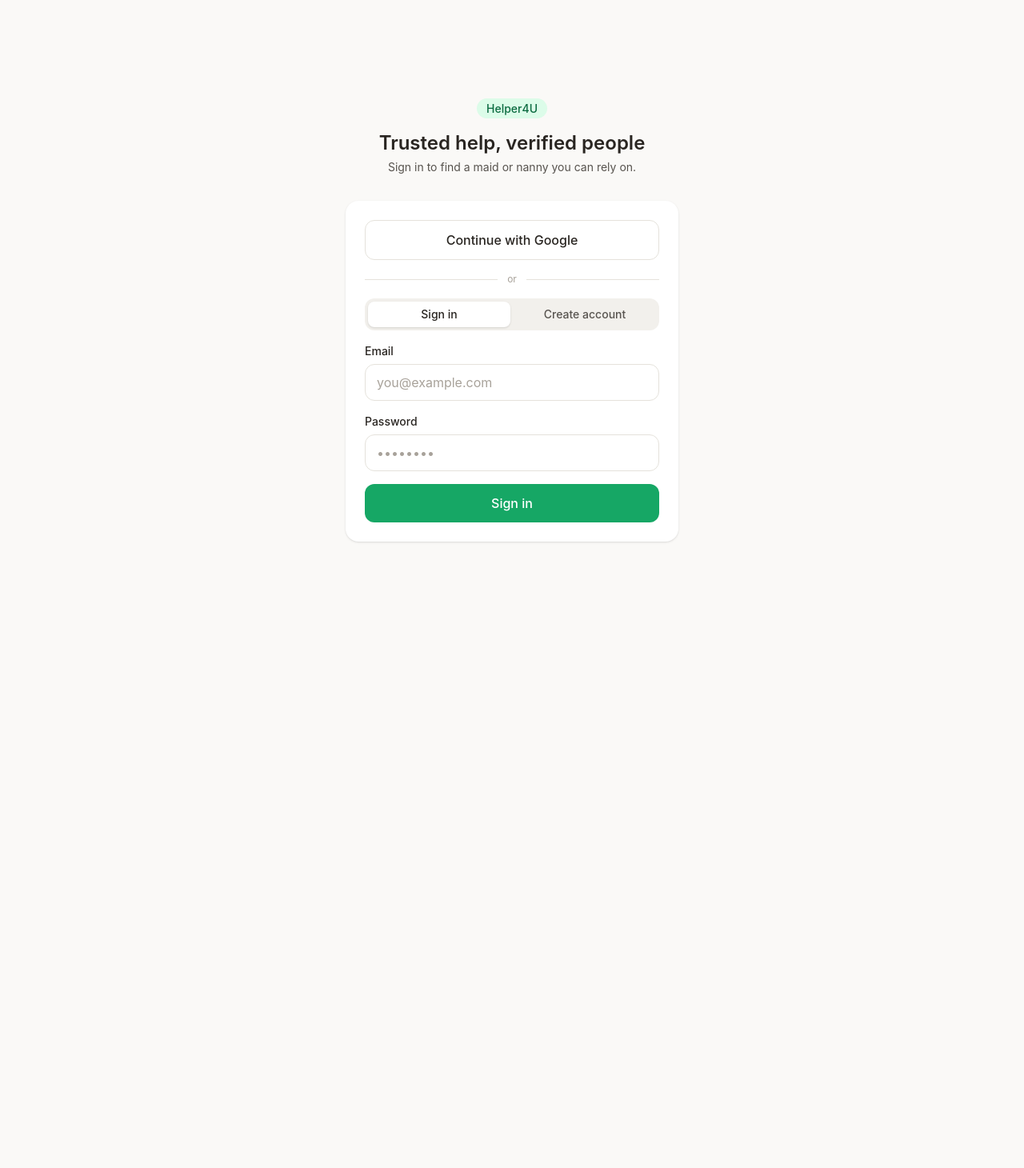
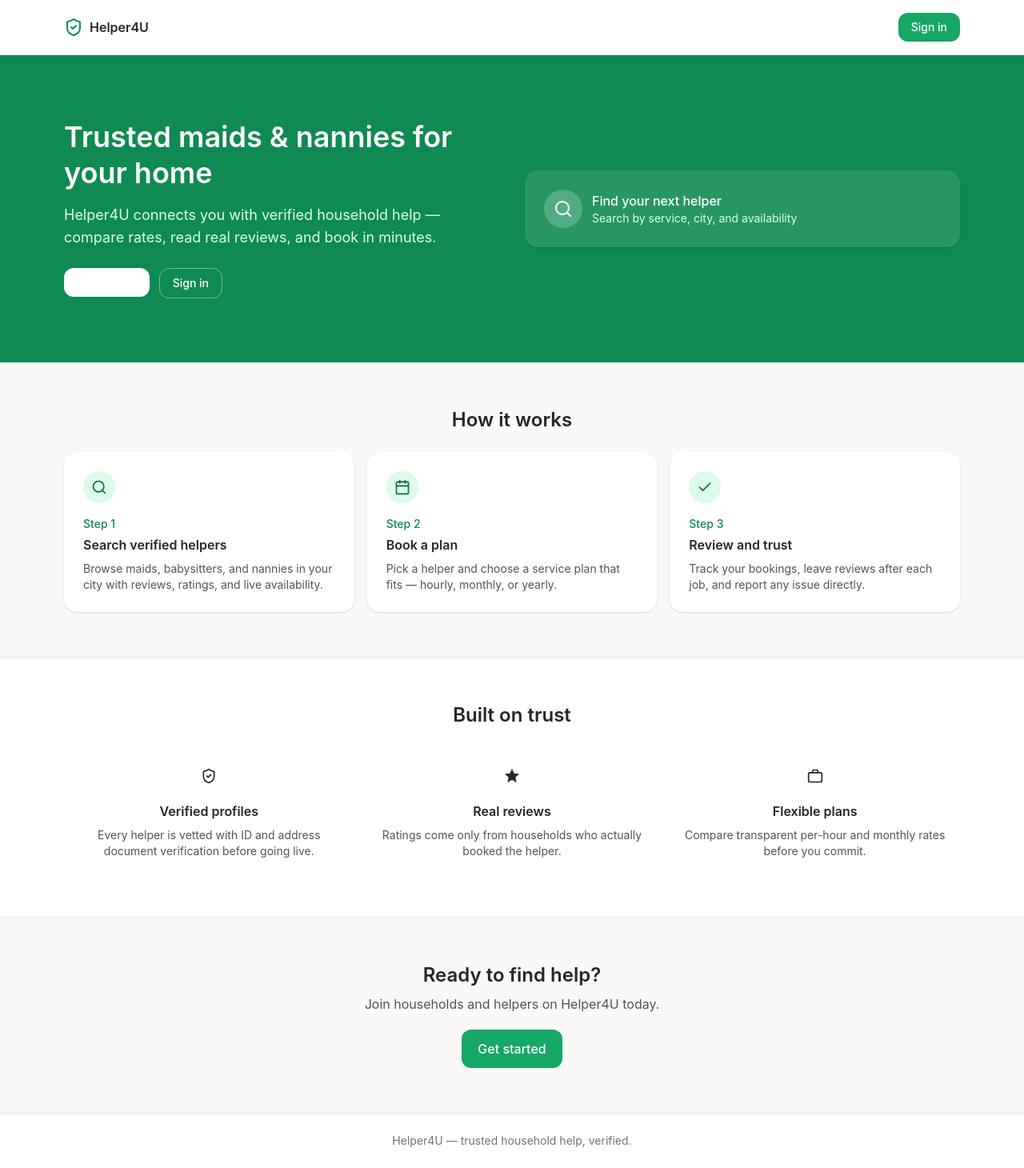
Before and after one commit to PuneethV333/Trust-care, a React (Vite) app in the folder frontend/: page / in a window 1280 px wide. Before the commit this address led to /sign-in. Shown: the whole page at 80% size. Before the commit the page ends 800 px from the top, so only its background shows below. Built offline with nearby package versions, Linux system fonts and the light colour scheme; no server answers.

Commit message:
feat(landing): public landing page for guests

```diff
--- a/frontend/src/App.tsx
+++ b/frontend/src/App.tsx
@@ -2,20 +2,34 @@ import { BrowserRouter, Navigate, Route, Routes } from 'react-router-dom'
 import { AuthProvider } from './components/layout/AuthProvider'
 import { AppShell } from './components/layout/AppShell'
 import {
+  FullPageLoading,
   RequireAdmin,
   RequireAuth,
   RequireGuest,
   RequireOnboarding,
 } from './components/layout/guards'
+import { useAuth } from './hooks/useAuth'
 import AdminPage from './pages/admin'
 import BookingsPage from './pages/bookings'
 import HelperDetailPage from './pages/helper-detail'
 import HomePage from './pages/home'
 import OnboardingPage from './pages/onboarding'
 import EarningsPage from './pages/earnings'
+import LandingPage from './pages/landing'
 import ProfilePage from './pages/profile'
 import SearchPage from './pages/search'
 import SignInPage from './pages/sign-in'
+
+function RootGate() {
+  const { user, isLoading } = useAuth()
+  if (isLoading) return <FullPageLoading />
+  if (!user) return <LandingPage />
+  return (
+    <RequireAuth>
+      <AppShell />
+    </RequireAuth>
+  )
+}
 
 function App() {
   return (
@@ -38,14 +52,7 @@ function App() {
               </RequireOnboarding>
             }
           />
-          <Route
-            path="/"
-            element={
-              <RequireAuth>
-                <AppShell />
-              </RequireAuth>
-            }
-          >
+          <Route path="/" element={<RootGate />}>
             <Route index element={<HomePage />} />
             <Route path="search" element={<SearchPage />} />
             <Route path="helpers/:helperId" element={<HelperDetailPage />} />
--- /dev/null
+++ b/frontend/src/pages/landing/index.tsx
@@ -0,0 +1,163 @@
+import { Link } from 'react-router-dom';
+import { Button } from '../../components/ui/Button';
+import { Card } from '../../components/ui/Card';
+import {
+  BriefcaseIcon,
+  CalendarIcon,
+  CheckIcon,
+  SearchIcon,
+  ShieldIcon,
+  StarIcon,
+} from '../../components/ui/icons';
+
+const HOW_IT_WORKS = [
+  {
+    icon: SearchIcon,
+    title: 'Search verified helpers',
+    body: 'Browse maids, babysitters, and nannies in your city with reviews, ratings, and live availability.',
+  },
+  {
+    icon: CalendarIcon,
+    title: 'Book a plan',
+    body: 'Pick a helper and choose a service plan that fits — hourly, monthly, or yearly.',
+  },
+  {
+    icon: CheckIcon,
+    title: 'Review and trust',
+    body: 'Track your bookings, leave reviews after each job, and report any issue directly.',
+  },
+];
+
+const FEATURES = [
+  {
+    icon: ShieldIcon,
+    title: 'Verified profiles',
+    body: 'Every helper is vetted with ID and address document verification before going live.',
+  },
+  {
+    icon: StarIcon,
+    title: 'Real reviews',
+    body: 'Ratings come only from households who actually booked the helper.',
+  },
+  {
+    icon: BriefcaseIcon,
+    title: 'Flexible plans',
+    body: 'Compare transparent per-hour and monthly rates before you commit.',
+  },
+];
+
+export default function LandingPage() {
+  return (
+    <div className="min-h-screen bg-neutral-50">
+      <header className="border-b border-neutral-200 bg-white">
+        <div className="mx-auto flex w-full max-w-6xl items-center justify-between px-4 py-4">
+          <Link to="/" className="flex items-center gap-2 font-semibold text-neutral-800">
+            <ShieldIcon className="h-6 w-6 text-primary-600" />
+            Helper4U
+          </Link>
+          <Link to="/sign-in">
+            <Button type="button">Sign in</Button>
+          </Link>
+        </div>
+      </header>
+
+      <main>
+        <section className="bg-primary-600 text-white">
+          <div className="mx-auto grid w-full max-w-6xl gap-8 px-4 py-16 sm:py-20 lg:grid-cols-2 lg:items-center">
+            <div>
+              <h1 className="text-3xl font-semibold leading-tight sm:text-4xl">
+                Trusted maids &amp; nannies for your home
+              </h1>
+              <p className="mt-4 text-lg text-primary-100">
+                Helper4U connects you with verified household help — compare
+                rates, read real reviews, and book in minutes.
+              </p>
+              <div className="mt-6 flex flex-wrap gap-3">
+                <Link to="/sign-in">
+                  <Button className="bg-white text-primary-700 hover:bg-primary-50">
+                    Get started
+                  </Button>
+                </Link>
+                <Link to="/sign-in">
+                  <Button className="border border-white/40 bg-transparent text-white hover:bg-white/10">
+                    Sign in
+                  </Button>
+                </Link>
+              </div>
+            </div>
+            <Card className="bg-white/10 p-6 text-white">
+              <div className="flex items-center gap-3">
+                <div className="flex h-12 w-12 items-center justify-center rounded-full bg-white/20">
+                  <SearchIcon className="h-6 w-6" />
+                </div>
+                <div>
+                  <p className="font-medium">Find your next helper</p>
+                  <p className="text-sm text-primary-100">
+                    Search by service, city, and availability
+                  </p>
+                </div>
+              </div>
+            </Card>
+          </div>
+        </section>
+
+        <section className="mx-auto w-full max-w-6xl px-4 py-14">
+          <h2 className="text-center text-2xl font-semibold text-neutral-800">
+            How it works
+          </h2>
+          <div className="mt-6 grid gap-4 sm:grid-cols-3">
+            {HOW_IT_WORKS.map(({ icon: Icon, title, body }, i) => (
+              <Card key={title} className="p-6">
+                <div className="flex h-10 w-10 items-center justify-center rounded-full bg-primary-100 text-primary-700">
+                  <Icon className="h-5 w-5" />
+                </div>
+                <p className="mt-4 text-sm font-medium text-primary-600">
+                  Step {i + 1}
+                </p>
+                <h3 className="mt-1 font-semibold text-neutral-800">{title}</h3>
+                <p className="mt-2 text-sm text-neutral-600">{body}</p>
+              </Card>
+            ))}
+          </div>
+        </section>
+
+        <section className="border-y border-neutral-200 bg-white">
+          <div className="mx-auto w-full max-w-6xl px-4 py-14">
+            <h2 className="text-center text-2xl font-semibold text-neutral-800">
+              Built on trust
+            </h2>
+            <div className="mt-6 grid gap-4 sm:grid-cols-3">
+              {FEATURES.map(({ icon: Icon, title, body }) => (
+                <div key={title} className="p-4 text-center">
+                  <div className="mx-auto flex h-10 w-10 items-center justify-center rounded-full bg-accent-100 text-accent-700">
+                    <Icon className="h-5 w-5" />
+                  </div>
+                  <h3 className="mt-3 font-semibold text-neutral-800">{title}</h3>
+                  <p className="mt-2 text-sm text-neutral-600">{body}</p>
+                </div>
+              ))}
+            </div>
+          </div>
+        </section>
+
+        <section className="mx-auto w-full max-w-6xl px-4 py-14 text-center">
+          <h2 className="text-2xl font-semibold text-neutral-800">
+            Ready to find help?
+          </h2>
+          <p className="mx-auto mt-2 max-w-xl text-neutral-600">
+            Join households and helpers on Helper4U today.
+          </p>
+          <Link to="/sign-in" className="mt-5 inline-block">
+            <Button size="lg">Get started</Button>
+          </Link>
+        </section>
+      </main>
+
+      <footer className="border-t border-neutral-200 bg-white">
+        <div className="mx-auto w-full max-w-6xl px-4 py-6 text-center text-sm text-neutral-500">
+          Helper4U — trusted household help, verified.
+        </div>
+      </footer>
+    </div>
+  );
+}
```
